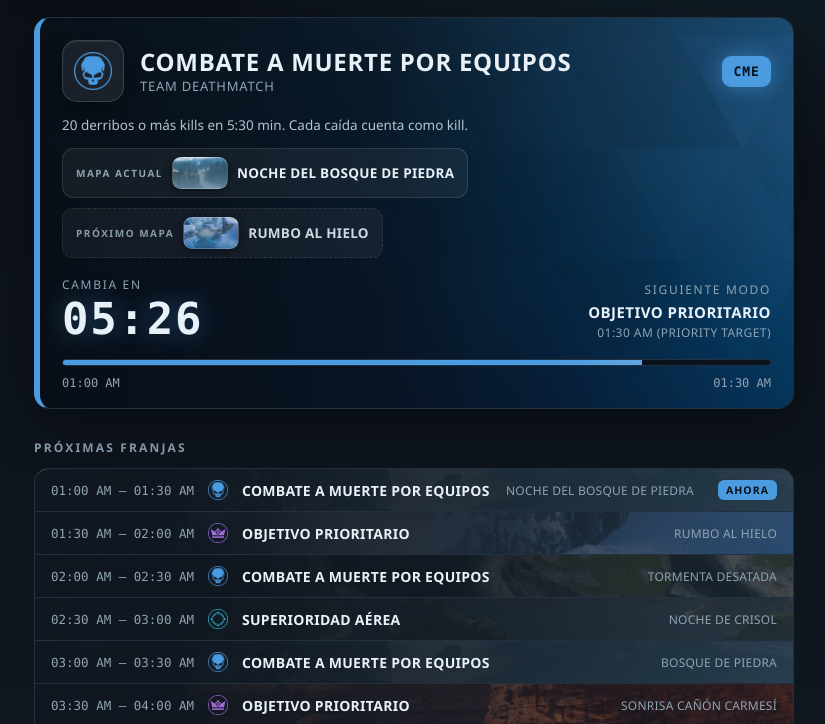
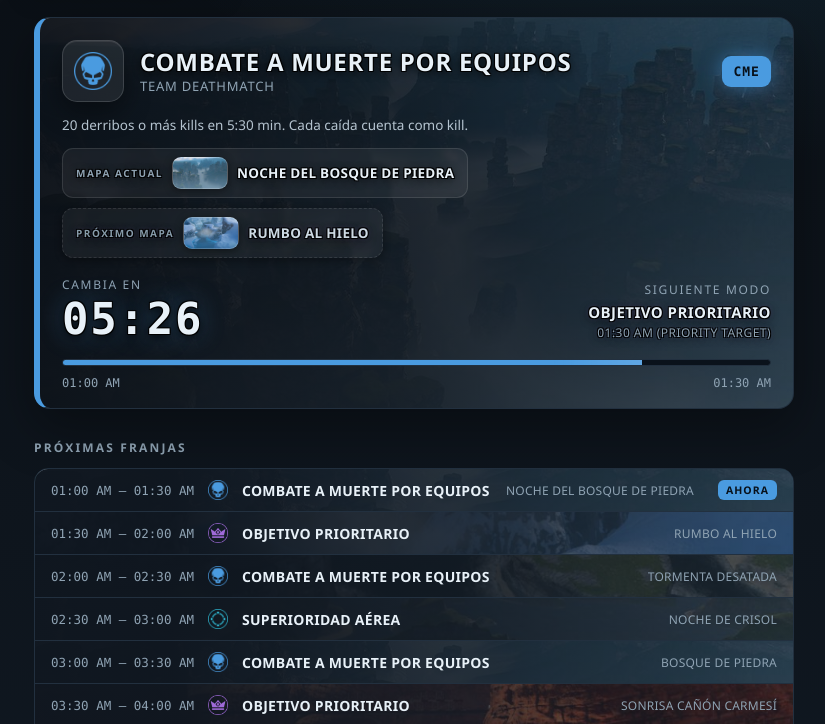
Before and after one commit to iLyCoNs/metalstorm, a plain HTML site: page index.html in a window 1280 px wide. Shown: the part 73-797 px from the top of the page, without its empty margins (226-1051 px from the left). Drawn offline with Linux system fonts and the light colour scheme.

Commit message:
Tarjeta con mapa de fondo, letras con borde y neon + temporizador amarillo-rojo
- Fondo de la tarjeta = wallpaper del mapa actual (con respaldo del modo)
- Borde negro en letras de la tarjeta para distinguir del fondo
- Neon suave pulsante en proximo modo/mapa (con --next por modo)
- Minutero amarillo->rojo en los ultimos 5 minutos (rampa suave)
- Respeta prefers-reduced-motion

```diff
--- a/index.html
+++ b/index.html
@@ -90,9 +90,19 @@
   .card-bg.show{opacity:.75}
   .card::before{
     content:'';position:absolute;inset:0;z-index:1;
-    background:linear-gradient(90deg, rgba(9,13,19,.95) 0%, rgba(9,13,19,.82) 45%, rgba(9,13,19,.30) 100%);
+    background:linear-gradient(90deg, rgba(9,13,19,.92) 0%, rgba(9,13,19,.76) 50%, rgba(9,13,19,.40) 100%);
   }
   .card-inner{position:relative;z-index:2}
+  /* Borde negro en las letras de la tarjeta para distinguirlas del fondo */
+  .card .names .es,
+  .card .chip{
+    text-shadow:
+      -1px -1px 0 rgba(0,0,0,.9),
+      1px -1px 0 rgba(0,0,0,.9),
+      -1px 1px 0 rgba(0,0,0,.9),
+      1px 1px 0 rgba(0,0,0,.9),
+      0 2px 8px rgba(0,0,0,.85);
+  }
   .card.pulse{animation:pulse .9s ease}
   @keyframes pulse{
     0%{box-shadow:0 0 0 0 color-mix(in srgb, var(--accent) 45%, transparent), 0 18px 50px rgba(0,0,0,.35)}
@@ -157,10 +167,45 @@
   .timer-row{display:flex;align-items:flex-end;justify-content:space-between;gap:16px;margin-top:18px;flex-wrap:wrap}
   .timer-label{font-size:12px;color:var(--muted);letter-spacing:.14em;text-transform:uppercase;margin-bottom:4px}
   .timer{font-family:var(--mono);font-size:clamp(33px, 10vw, 44px);font-weight:700;line-height:1;letter-spacing:.04em;
-         text-shadow:0 0 26px color-mix(in srgb, var(--accent) 45%, transparent)}
+         text-shadow:
+           -1px -1px 0 rgba(0,0,0,.9),
+           1px -1px 0 rgba(0,0,0,.9),
+           -1px 1px 0 rgba(0,0,0,.9),
+           1px 1px 0 rgba(0,0,0,.9),
+           0 2px 10px rgba(0,0,0,.9),
+           0 0 26px color-mix(in srgb, var(--accent) 45%, transparent)}
   .next{text-align:right}
   .next .lbl{font-size:12px;color:var(--muted);letter-spacing:.14em;text-transform:uppercase;margin-bottom:4px}
-  .next .val{font-size:15px;font-weight:600;text-transform:uppercase;letter-spacing:.03em}
+  .next .val{font-size:15px;font-weight:600;text-transform:uppercase;letter-spacing:.03em;
+    animation:neonSoft 2.6s ease-in-out infinite}
+  /* Neón suave en próximo modo/mapa + borde del chip */
+  @keyframes neonSoft{
+    0%,100%{
+      text-shadow:
+        -1px -1px 0 rgba(0,0,0,.9),
+        1px -1px 0 rgba(0,0,0,.9),
+        -1px 1px 0 rgba(0,0,0,.9),
+        1px 1px 0 rgba(0,0,0,.9),
+        0 2px 8px rgba(0,0,0,.85),
+        0 0 5px color-mix(in srgb, var(--next, #fff) 35%, transparent);
+    }
+    50%{
+      text-shadow:
+        -1px -1px 0 rgba(0,0,0,.9),
+        1px -1px 0 rgba(0,0,0,.9),
+        -1px 1px 0 rgba(0,0,0,.9),
+        1px 1px 0 rgba(0,0,0,.9),
+        0 2px 8px rgba(0,0,0,.85),
+        0 0 16px color-mix(in srgb, var(--next, #fff) 80%, transparent),
+        0 0 34px color-mix(in srgb, var(--next, #fff) 40%, transparent);
+    }
+  }
+  .chip.next{animation:chipGlow 2.6s ease-in-out infinite, neonSoft 2.6s ease-in-out infinite}
+  @keyframes chipGlow{
+    0%,100%{box-shadow:0 2px 8px rgba(0,0,0,.4);border-color:rgba(255,255,255,.11)}
+    50%{box-shadow:0 0 18px color-mix(in srgb, var(--next, #fff) 55%, transparent);
+        border-color:color-mix(in srgb, var(--next, #fff) 65%, rgba(255,255,255,.11))}
+  }
   .next .val small{display:block;color:var(--muted);font-weight:400;font-size:12px;margin-top:2px}
 
   .bar{margin-top:18px;height:7px;border-radius:99px;background:#0a121b;overflow:hidden;border:1px solid var(--line)}
@@ -172,6 +217,9 @@
     animation:shine 2.6s linear infinite;
   }
   @keyframes shine{0%{transform:translateX(-100%)}100%{transform:translateX(100%)}}
+  @media (prefers-reduced-motion: reduce){
+    .next .val, .chip.next, .bar i::after, .event-banner .ev-dot, .card.pulse{animation:none}
+  }
   .slot-range{margin-top:10px;font-family:var(--mono);font-size:12px;color:var(--muted);display:flex;justify-content:space-between}
 
   /* ---------- Lista de franjas ---------- */
@@ -527,6 +575,16 @@ function mmss(ms) {
   return pad(Math.floor(s / 60)) + ':' + pad(s % 60);
 }
 
+/* Amarillo -> rojo en los últimos 5 minutos del minutero */
+const AVISO_MS = 5 * 60 * 1000;
+function colorTemporizador(restante) {
+  if (restante > AVISO_MS) return '';
+  const r = Math.max(0, Math.min(1, restante / AVISO_MS));
+  const g = Math.round(59 + (213 - 59) * r);
+  const b = Math.round(48 + (79 - 48) * r);
+  return 'rgb(255,' + g + ',' + b + ')';
+}
+
 const $ = id => document.getElementById(id);
 const els = {
   card:$('card'), badge:$('badge'), modeIcon:$('modeIcon'),
@@ -543,6 +601,7 @@ const els = {
 
 let ultimoSlot = 0;
 let modoActual = null;
+let sigActual = null;
 let frontLayer = 0;
 const cache = {};
 
@@ -602,6 +661,8 @@ function render() {
   const info = MODES[modo] || MODES.tdm;
   const restante = fin.getTime() - ahora.getTime();
   const pct = Math.min(100, Math.max(0, (ahora - inicio) / SLOT_MS * 100));
+  const sNow = slotDe(ahora);
+  const sNext = slotDe(fin);
 
   if (modoActual !== modo) {
     modoActual = modo;
@@ -615,18 +676,21 @@ function render() {
     } else {
       els.iconWrap.style.display = 'none';
     }
-    setFondo(info.bg);
     setFavicon(info.tag, info.color);
     els.card.classList.remove('pulse');
     void els.card.offsetWidth;
     els.card.classList.add('pulse');
   }
 
+  /* Fondo de la tarjeta = mapa actual (con el fondo del modo como respaldo) */
+  setFondo((sNow && MAPAS[sNow.mapa] && MAPAS[sNow.mapa].wall) || info.bg);
+
   set('badge',  els.badge,  info.tag);
   set('modeEs', els.modeEs, info.es);
   set('modeEn', els.modeEn, info.en);
   set('desc',   els.modeDesc, info.desc);
   set('timer',  els.timer,  mmss(restante));
+  els.timer.style.color = colorTemporizador(restante);
   set('start',  els.slotStart, fmtHora(inicio));
   set('end',    els.slotEnd,   fmtHora(fin));
 
@@ -635,11 +699,10 @@ function render() {
 
   const modoSig = modoPara(fin);
   const sig = MODES[modoSig] || MODES.tdm;
+  if (sigActual !== modoSig) { sigActual = modoSig; els.card.style.setProperty('--next', sig.color); }
   set('nextMode', els.nextMode, sig.es);
   set('nextTime', els.nextTime, fmtHora(fin) + ' (' + sig.en + ')');
 
-  const sNow = slotDe(ahora);
-  const sNext = slotDe(fin);
   if (sNow) {
     els.chips.hidden = false;
     set('mapNow', els.mapNow, sNow.nombre);
```
